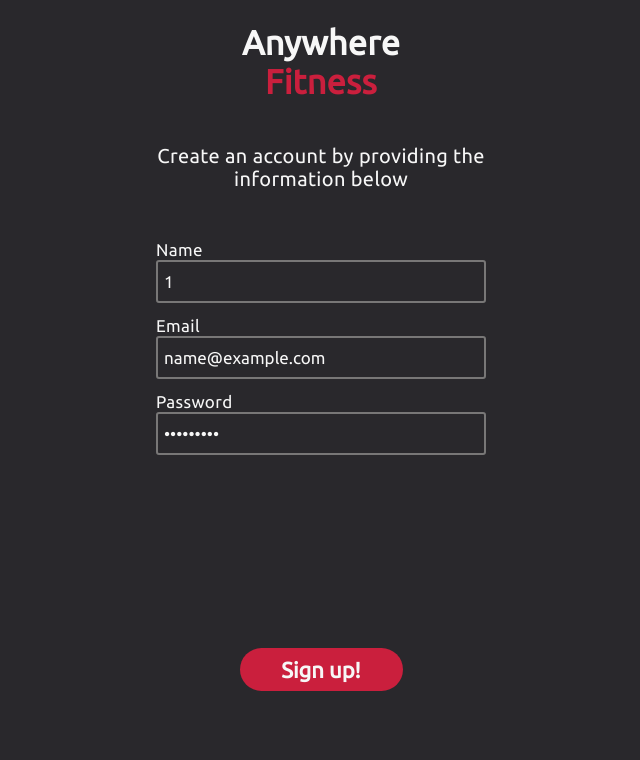
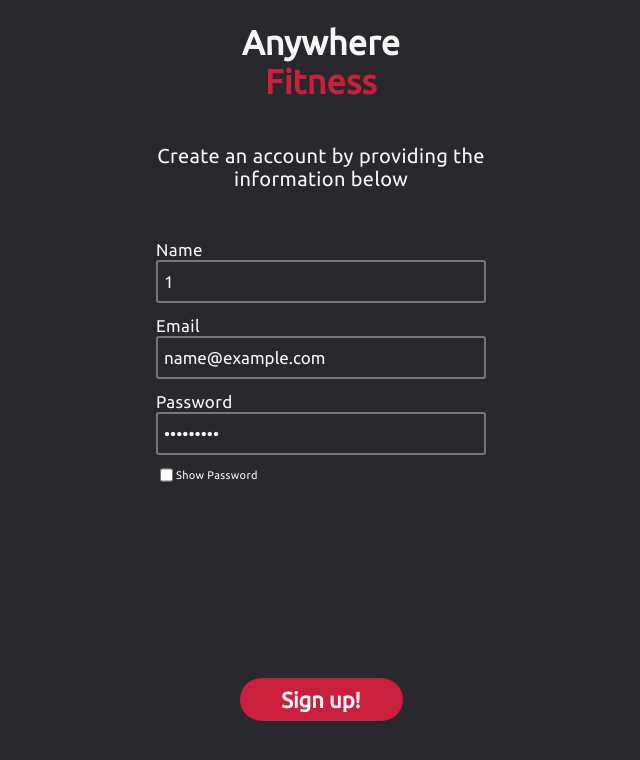
Before and after one commit to rbabaci1/Anywhere-Fitness, a React (Create React App) app in the folder anywhere-fitness/: page /accountType/1/signUp in a window 1280 px wide. Both pictures are taken after typing "name@example.com", "Sample123" into the empty fields and a click on the button "Sign up!". Shown: the top 760 px of the page, without its empty margins (319-959 px from the left). Built offline with nearby package versions, Linux system fonts and the light colour scheme.

Commit message:
render show password checkbox if password input length over than 0

```diff
--- a/anywhere-fitness/src/Pages/SignUpPage/SignUpPage.js
+++ b/anywhere-fitness/src/Pages/SignUpPage/SignUpPage.js
@@ -47,6 +47,12 @@ const FormContainer = styled.div`
         color: #f7f7f7;
         font-family: Ubuntu;
       }
+
+      #show-password {
+        flex-direction: row;
+        margin: 10px 0 0 0;
+        font-size: 11px;
+      }
     }
     div {
       margin-top: 150px;
@@ -55,7 +61,8 @@ const FormContainer = styled.div`
   }
 `;
 
-function SignUpPage() {
+function SignUpPage(props) {
+  console.log(props);
   return (
     <FormContainer>
       <Logo />
@@ -76,6 +83,12 @@ function SignUpPage() {
         <label>
           Password
           <Field type='password' name='password' placeholder='Enter password' />
+          {props.values.password.length > 0 && (
+            <label id='show-password'>
+              <input type='checkbox' />
+              Show Password
+            </label>
+          )}
         </label>
 
         <div>
```
